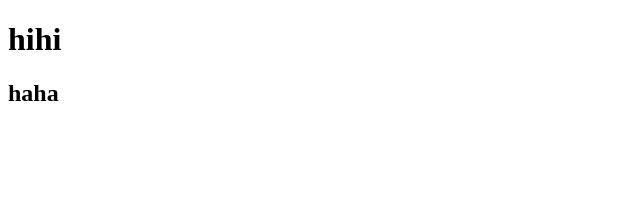
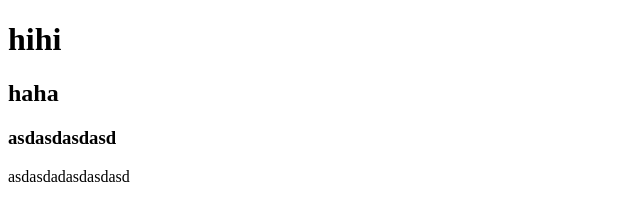
Before and after one commit to HoangTrieu2803/demoGit, a plain HTML site: page index.html in a window 1280 px wide. Shown: the whole page, without its empty margins (0-640 px from the left). Drawn offline with Linux system fonts and the light colour scheme.

Commit message:
push rieng

```diff
--- a/index.html
+++ b/index.html
@@ -9,5 +9,7 @@
 <body>
     <h1>hihi</h1>
     <h2>haha</h2>
+    <h3>asdasdasdasd</h3>
+    <p>asdasdadasdasdasd</p>
 </body>
 </html>
```
